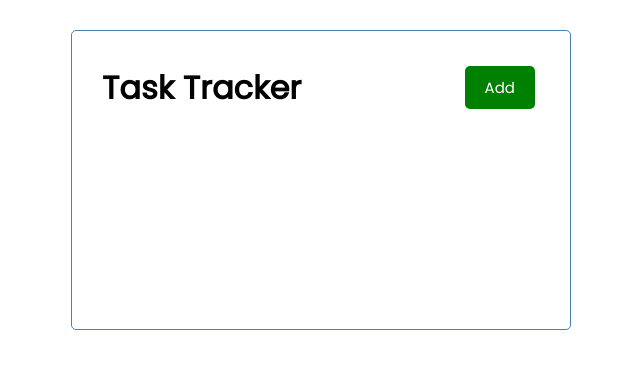
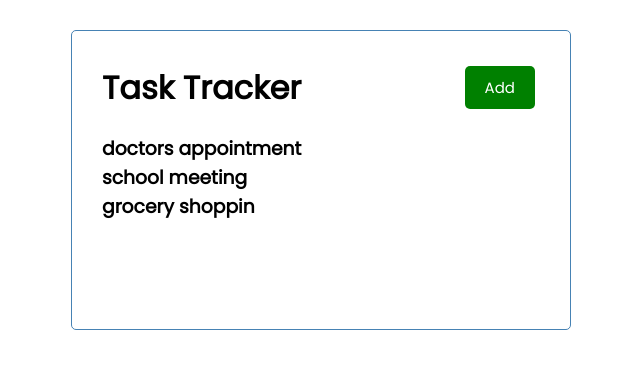
Before and after one commit to oberthewhat/react-task-tracker, a React (Create React App) app: page / in a window 1280 px wide. Shown: the top 368 px of the page, without its empty margins (319-959 px from the left). Built offline with nearby package versions, Linux system fonts and the light colour scheme.

Commit message:
work on tasks.js

```diff
--- a/src/App.js
+++ b/src/App.js
@@ -1,11 +1,34 @@
 import './App.css';
 import Header from './components/Header'
+import Tasks from './components/Tasks'
+import { useState } from 'react'
 
 function App() {
+  const [tasks, setTasks] = useState([
+    {
+        id: 1,
+        text: 'doctors appointment',
+        day: 'feb 5th at 2:30pm',
+        reminder: true,
+    },
+    {
+        id: 2,
+        text: 'school meeting',
+        day: 'feb 6th at 1:30pm',
+        reminder: true,
+    },
+    {
+        id: 3,
+        text: 'grocery shoppin',
+        day: 'feb 5th at 4:30pm',
+        reminder: false,
+    },
+])
 
   return (
     <div className="container">
      <Header />
+     <Tasks tasks={tasks}/>
     </div>
   );
 }
--- a/src/components/Header.js
+++ b/src/components/Header.js
@@ -1,5 +1,5 @@
 import PropTypes from 'prop-types';
-import Button from './button'
+import Button from './Button'
 
 const Header = ({ title }) => {
     const onClick = () => {
--- /dev/null
+++ b/src/components/Tasks.js
@@ -0,0 +1,11 @@
+const Tasks = ({tasks}) => {
+
+
+    return (
+        <>
+            {tasks.map((task) => (<h3>{task.text}</h3>))}
+        </>
+    )
+}
+
+export default Tasks
```
